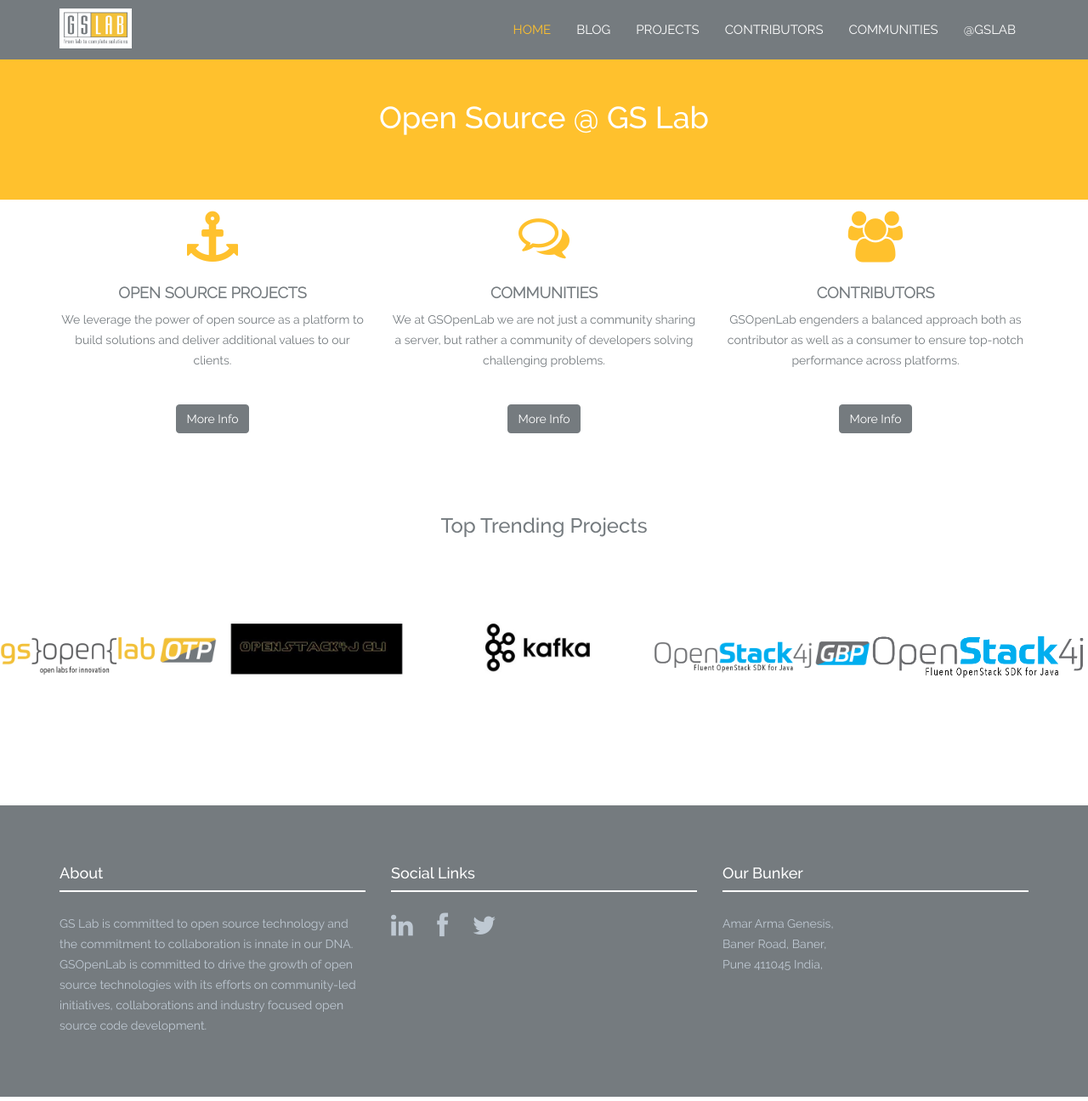
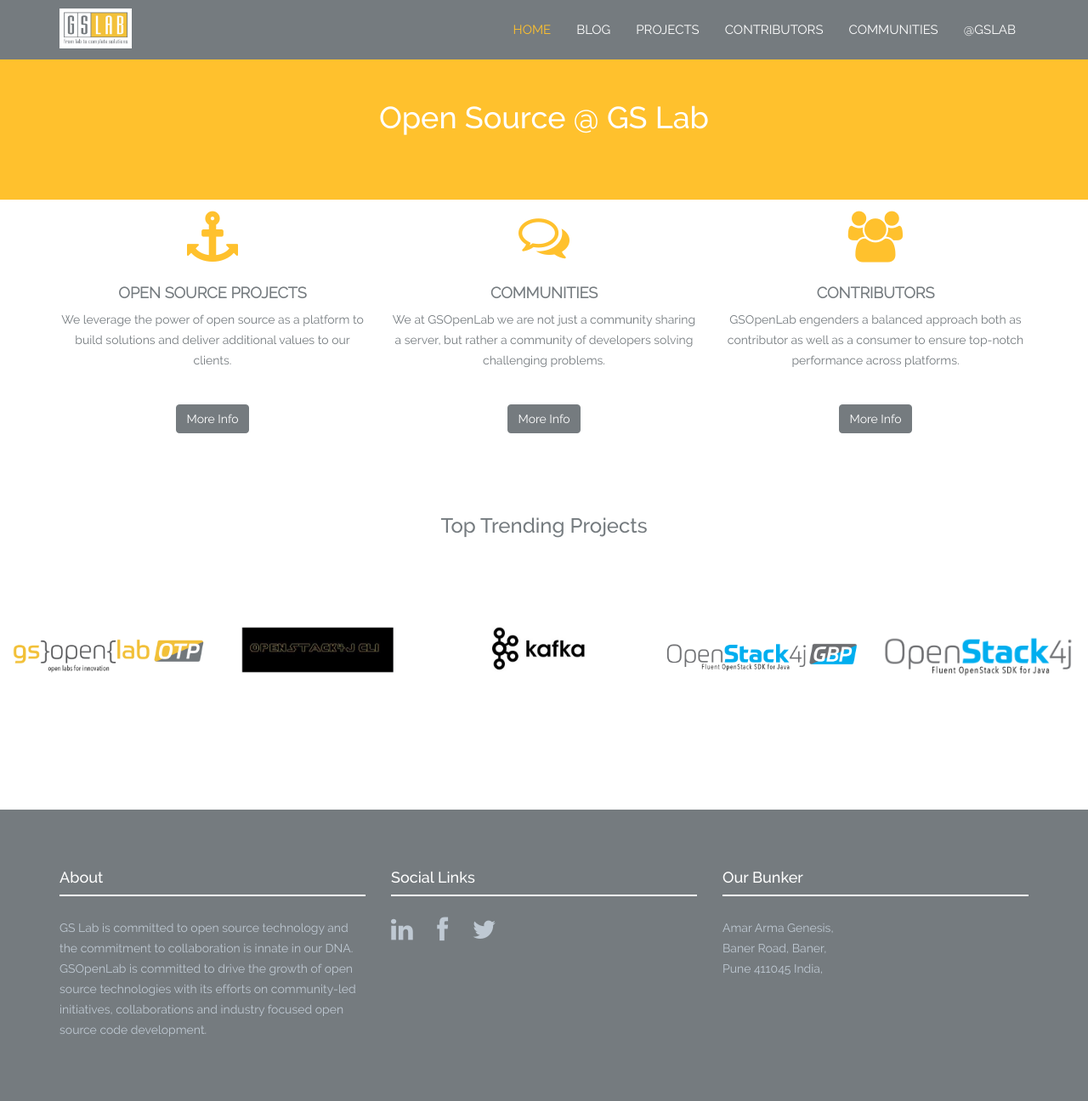
Before and after one commit to Akshada04/gslabopensource, a Jekyll site: the page built from index.html, in a window 1280 px wide and 1296 px high. Shown: the whole window at 85% size. Built offline with Jekyll 4.4.1, drawn with Linux system fonts in a browser that asks for light colours; nearby versions of some CDN libraries.

Commit message:
Update style.css

```diff
--- a/_includes/css/style.css
+++ b/_includes/css/style.css
@@ -217,6 +217,12 @@
 }
 .img_block {
     width: 19%;
+    padding: 0 15px;
+    display: inline-block;
+    margin: 0 auto;
+}
+.projects_img_block {
+    width: 100%;
     padding: 0 15px;
     display: inline-block;
     margin: 0 auto;
```
